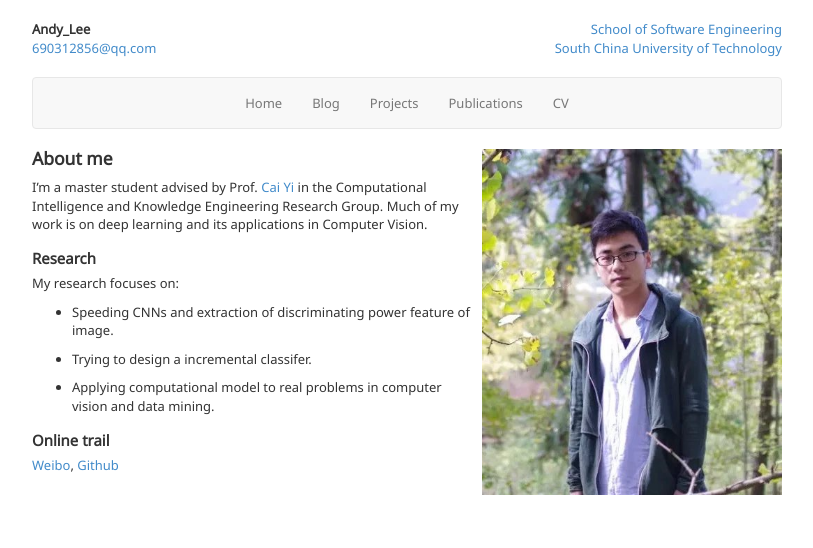
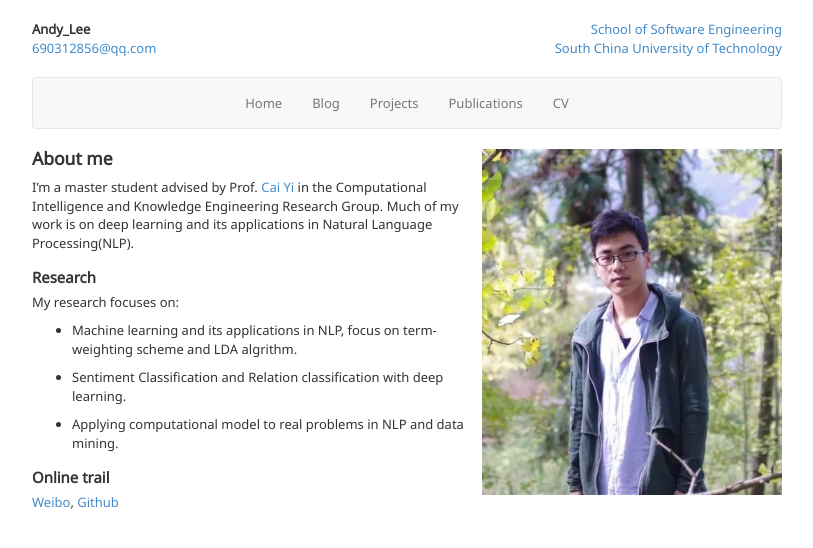
Before and after one commit to 690312856/690312856.github.io, a Jekyll site: the page built from index.md, in a window 1280 px wide. Shown: the top 548 px of the page, without its empty margins (233-1046 px from the left). Built offline with Jekyll 4.4.1, drawn with Linux system fonts in a browser that asks for light colours; nearby versions of some CDN libraries; library files that are not in the unit come from our copies; Markdown is read by kramdown in place of the engine named in the settings.

Commit message:
fix_index_2017_05_09
index

```diff
--- a/index.md
+++ b/index.md
@@ -7,7 +7,7 @@ layout: default
 
 # About me
 I'm a master student advised by Prof. [Cai Yi][rlar] in the Computational Intelligence and Knowledge Engineering Research Group.
-Much of my work is on deep learning and its applications in Computer Vision.
+Much of my work is on deep learning and its applications in Natural Language Processing(NLP).
 
 [rlar]: http://www2.scut.edu.cn/s/87/t/75/34/a2/info79010.htm
 
@@ -17,11 +17,11 @@ Much of my work is on deep learning and its applications in Computer Vision.
 ## Research
 My research focuses on:
 
-* Speeding CNNs and extraction of discriminating power feature of image.
+* Machine learning and its applications in NLP, focus on term-weighting scheme and LDA algrithm.
 
-* Trying to design a incremental classifer.
+* Sentiment Classification and Relation classification with deep learning.
 
-* Applying computational model to real problems in computer vision and data mining.
+* Applying computational model to real problems in NLP and data mining.
 
 
 ## Online trail
```
Also changed, not shown: 8 other files.
